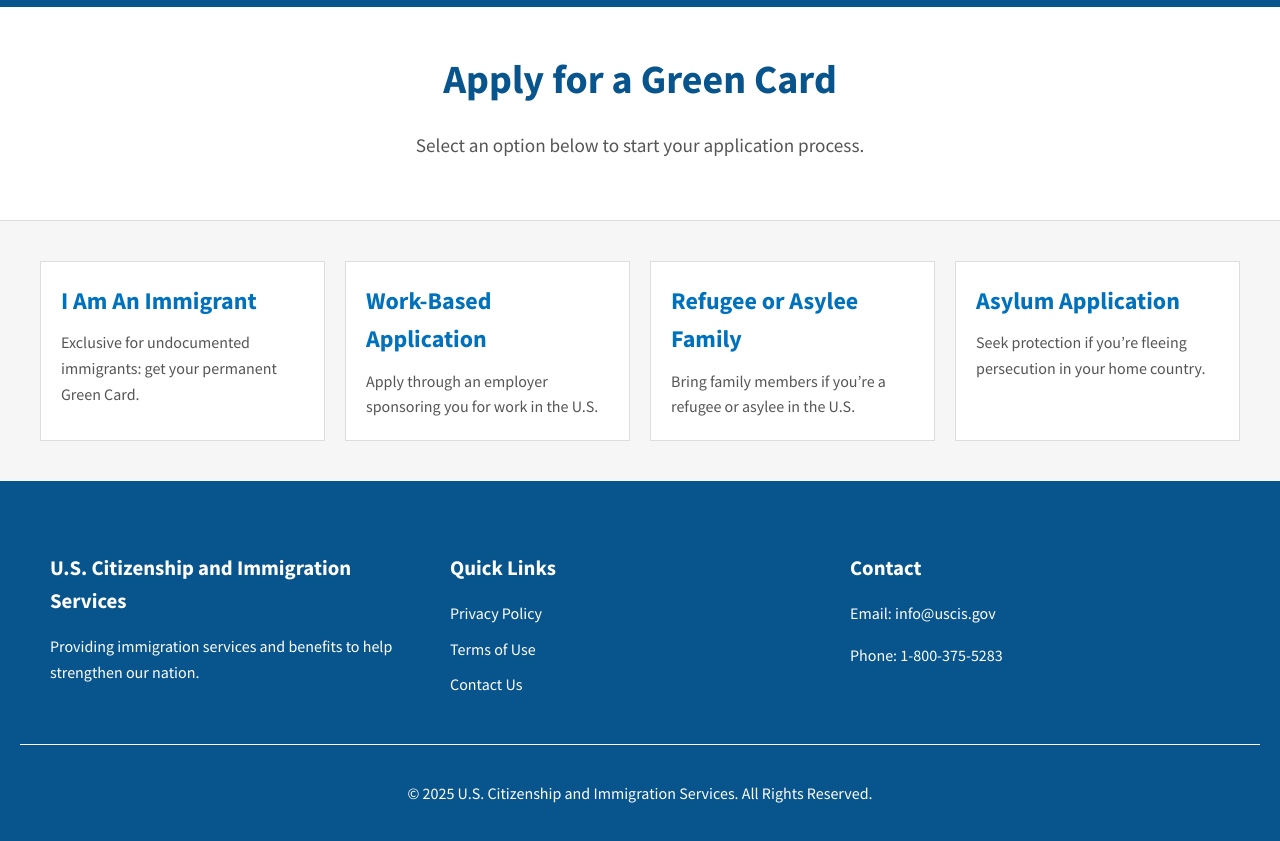
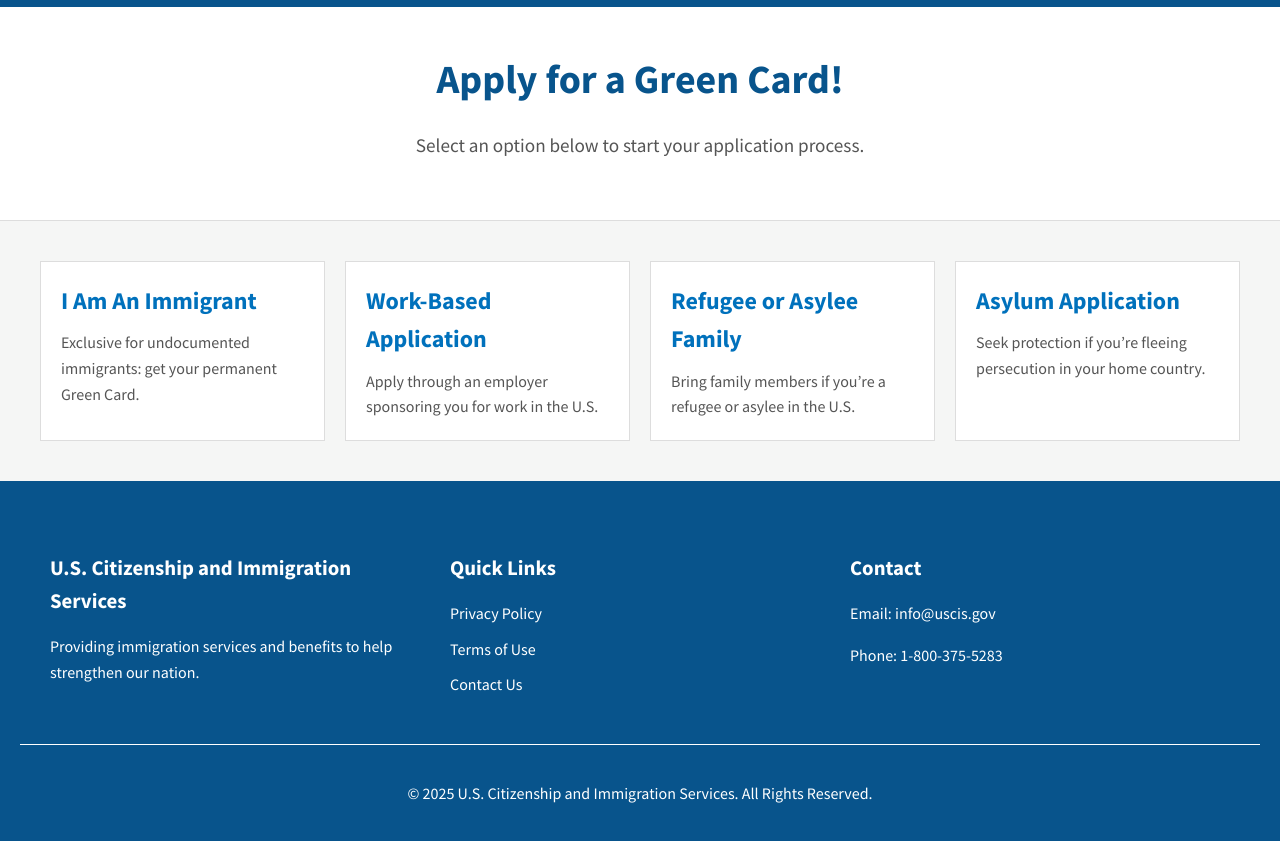
Before and after one commit to romariobgj/green, a plain HTML site: page index.html in a window 1280 px wide. Shown: the part 63-904 px from the top of the page. Drawn offline with Linux system fonts and the light colour scheme.

Commit message:
Update index.html

```diff
--- a/index.html
+++ b/index.html
@@ -23,7 +23,7 @@
 
     <main>
         <section class="hero">
-            <h1>Apply for a Green Card</h1>
+            <h1>Apply for a Green Card!</h1>
             <p>Select an option below to start your application process.</p>
         </section>
 
```
